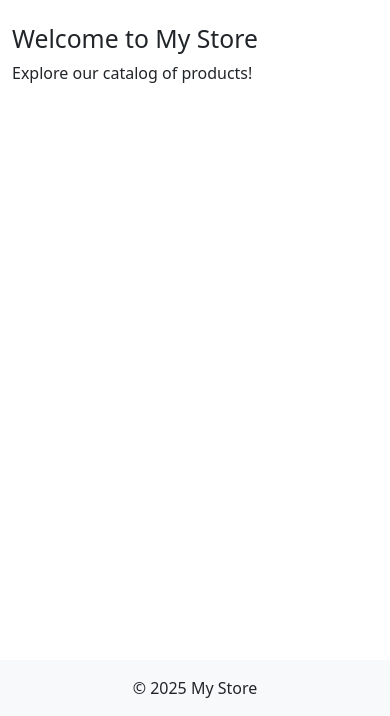
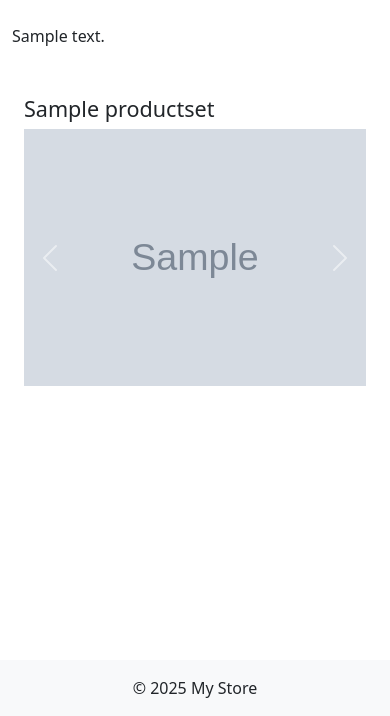
Before and after one commit to NikitaDid/ecommerce-store, a Django app: template template/main/home.html in a window 390 px wide. Shown: the part 128-844 px from the top of the page. Run offline with Django 5.2, Linux system fonts and the light colour scheme; the template is opened without the code that fills it: values that come from a table or form of the project are taken from there, others are empty; tables that the repository leaves empty hold one stand-in row (values such as "Sample post"); grey boxes marked "Sample" are stand-in pictures; some libraries are stand-ins or nearby versions.

Commit message:
home_page

```diff
--- a/apps/main/models.py
+++ b/apps/main/models.py
@@ -1,5 +1,7 @@
 from django.db import models
 from tinymce.models import HTMLField
+
+from apps.catalog.models import Product
 from apps.main.mixins import MetaTagMixin
 
 
@@ -15,3 +17,19 @@ class Page(MetaTagMixin):
     class Meta:
         verbose_name = 'Informational page'
         verbose_name_plural = 'Informational pages'
+
+
+class ProductSet(models.Model):
+    products = models.ManyToManyField(Product, verbose_name='Products')
+    name = models.CharField(verbose_name='Name', max_length=255)
+    sort = models.PositiveIntegerField(verbose_name='Sort', default=0)
+    is_active = models.BooleanField(verbose_name='Activated', default=True)
+
+    def __str__(self):
+        return self.name
+
+
+    class Meta:
+        ordering = ['sort']
+        verbose_name = 'product carousel'
+        verbose_name_plural = 'products carousel'
--- a/apps/main/views.py
+++ b/apps/main/views.py
@@ -1,11 +1,13 @@
 from django.shortcuts import render
 from django.template.context_processors import request
 from django.views import generic
-from apps.main.models import Page
+from apps.main.models import Page, ProductSet
 
 
 def index(request):
-    return render(request, "main/home.html")
+    page = Page.objects.get(slug='home')
+    products_sets = ProductSet.objects.filter(is_active=True)
+    return render(request, "main/home.html", {'page': page, 'products_sets': products_sets})
 
 
 class PageView(generic.DetailView):
--- a/core/settings.py
+++ b/core/settings.py
@@ -49,7 +49,8 @@ INSTALLED_APPS = [
     'mathfilters',
     'rest_framework',
     'rest_framework.authtoken',
-    'tinymce'
+    'tinymce',
+    'adminsortable2',
 ]
 
 MIDDLEWARE = [
--- a/requirements.txt
+++ b/requirements.txt
@@ -7,6 +7,7 @@ django-mathfilters==1.0.0
 django-mptt==0.18.0
 django-phonenumber-field==8.4.0
 djangorestframework==3.16.1
+django-admin-sortable2==2.3
 phonenumbers==9.0.19
 pilkit==3.0
 pillow==12.0.0
--- /dev/null
+++ b/template/main/_product_set.html
@@ -0,0 +1,58 @@
+{#{% load static %}#}
+{#<div class="product-set">#}
+{#    <h4 class="product-set-name">{{ product_set.name }}</h4>#}
+{#    <div class="product-set-products psp-{{ product_set.id }} owl-theme owl-carousel">#}
+{#        {% for item in product_set.products.all %}#}
+{#                <div class="item product">#}
+{#                    <a href="{{ item.get_absolute_url }}">#}
+{#                        {% if item.main_image %}#}
+{#                            <img src="{{ item.main_image.image_thumbnail.url }}" alt="">#}
+{#                        {% else %}#}
+{#                            <img src="{% static 'img/no-image.png' %}" alt="">#}
+{#                        {% endif %}#}
+{#                        <b class="text-danger product-price">{{ item.price }} грн.</b>#}
+{#                        <p class="product-name">{{ item.name }}</p>#}
+{#                    </a>#}
+{#                </div>#}
+{#        {% endfor %}#}
+{#    </div>#}
+{#</div>#}
+
+
+{% load static %}
+
+<div class="container mt-5">
+    <h4>{{ products_set.name }}</h4>
+    {% if products_set.products.all %}
+    <div id="productCarousel{{ products_set.id }}" class="carousel slide" data-bs-ride="carousel">
+        <div class="carousel-inner">
+            {% for item in products_set.products.all %}
+            <div class="carousel-item {% if forloop.first %}active{% endif %}">
+                <a href="{{ item.pk }}">
+                    {% if item.main_image %}
+                        <img src="{{ item.main_image.image_thumbnail.url }}" class="d-block w-100" alt="{{ item.name }}">
+                    {% else %}
+                        <img src="{% static 'img/no-image.png' %}" class="d-block w-100" alt="No image">
+                    {% endif %}
+                    <div class="carousel-caption d-none d-md-block">
+                        <h5>{{ item.name }}</h5>
+                        <p class="text-danger">{{ item.price }} грн.</p>
+                    </div>
+                </a>
+            </div>
+            {% endfor %}
+        </div>
+
+        <button class="carousel-control-prev" type="button" data-bs-target="#productCarousel{{ products_set.id }}" data-bs-slide="prev">
+            <span class="carousel-control-prev-icon" aria-hidden="true"></span>
+            <span class="visually-hidden">Previous</span>
+        </button>
+        <button class="carousel-control-next" type="button" data-bs-target="#productCarousel{{ products_set.id }}" data-bs-slide="next">
+            <span class="carousel-control-next-icon" aria-hidden="true"></span>
+            <span class="visually-hidden">Next</span>
+        </button>
+    </div>
+    {% else %}
+        <p>No products available.</p>
+    {% endif %}
+</div>
--- a/template/main/home.html
+++ b/template/main/home.html
@@ -3,9 +3,13 @@
 {% block title %}Home{% endblock %}
 
 {% block content %}
-<h2>Welcome to My Store</h2>
-<p>Explore our catalog of products!</p>
+    {{ page.text | safe }}
+    {% for products_set in products_sets %}
+    	{% include 'main/_product_set.html' %}
+    {% endfor %}
+
 {% endblock %}
+
 <!--<!DOCTYPE html>-->
 <!--<html lang="en">-->
 <!--<head>-->
```
Also changed, not shown: apps/main/admin.py (+13 -1 lines), apps/main/migrations/0004_productset.py (added).
